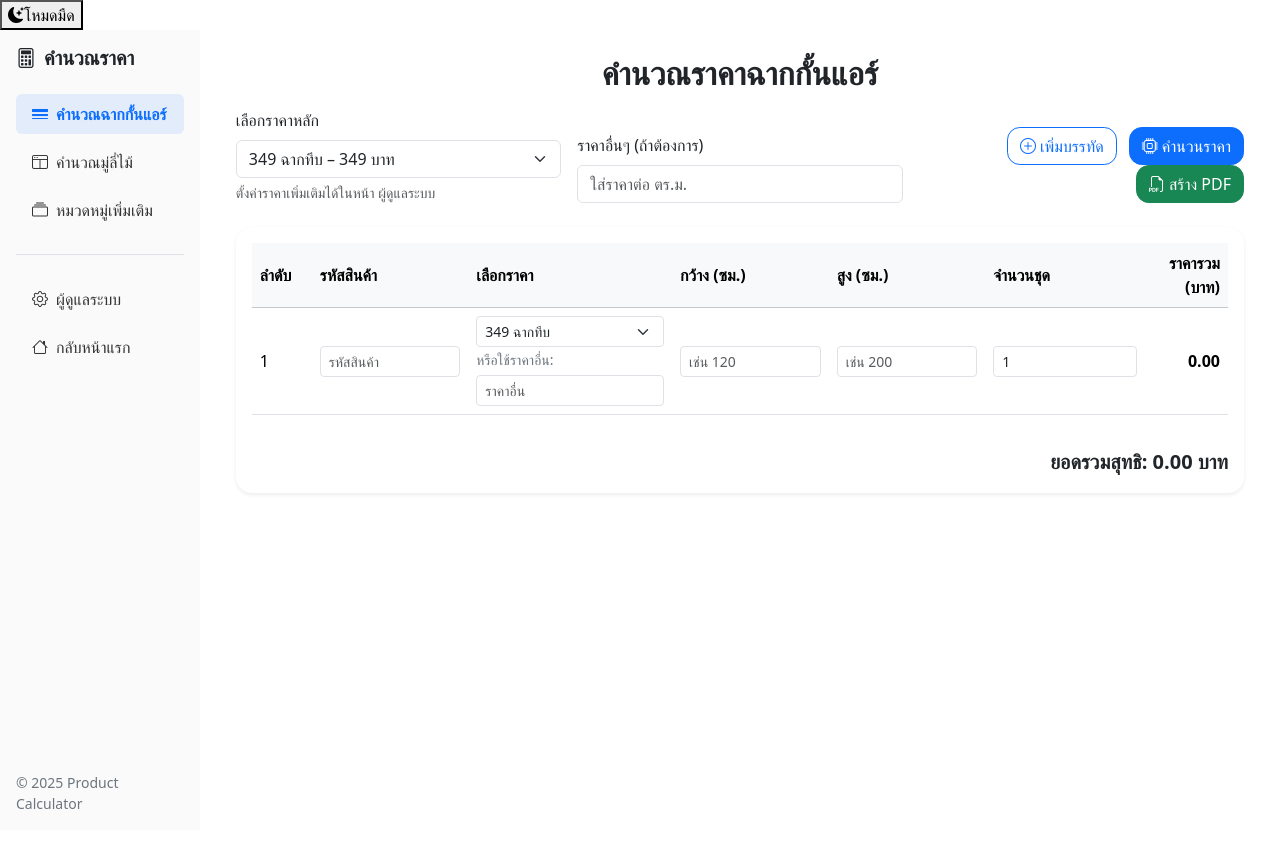
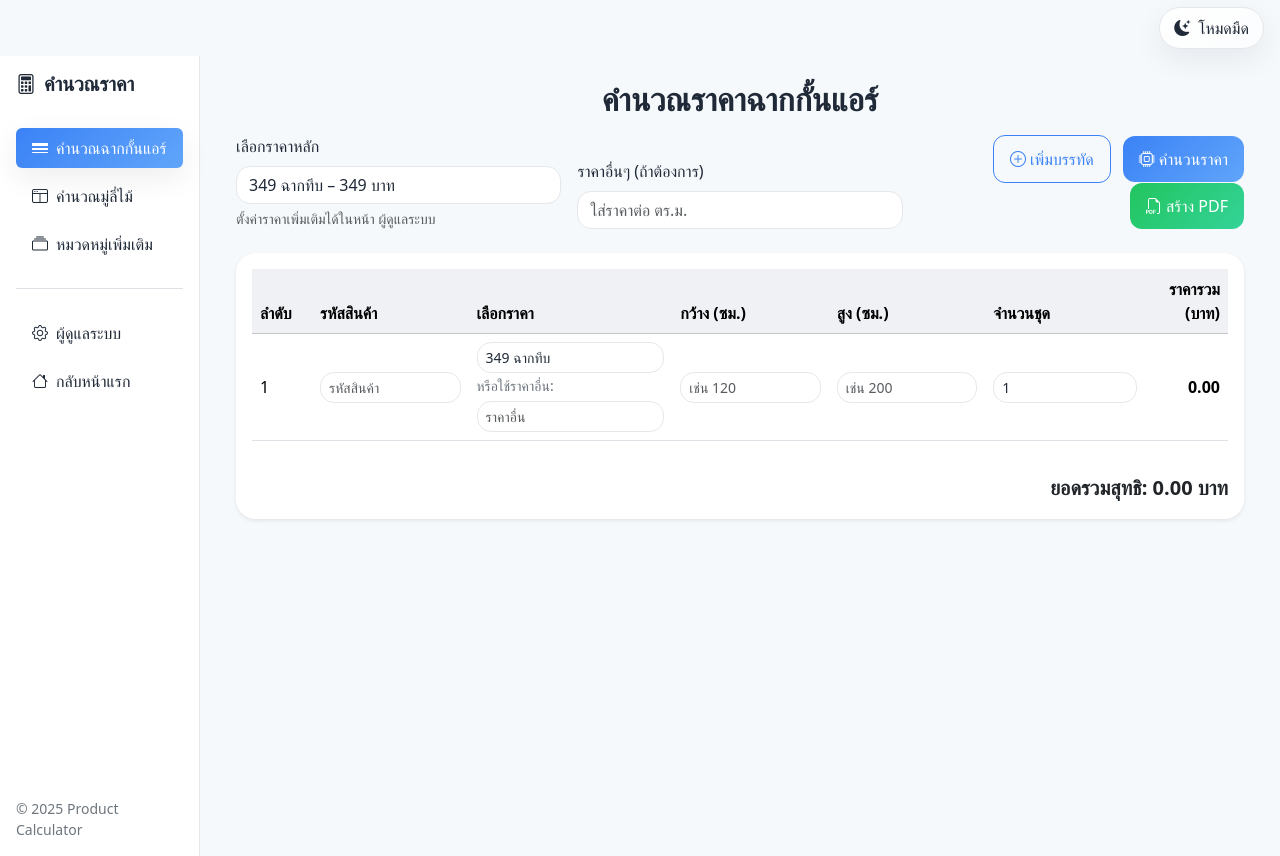
Before and after one commit to OSX-L1/Luna, a plain HTML site: page pvc.html in a window 1280 px wide. Before the commit the page ends 830 px from the top, so only its background shows below. Drawn offline with nearby package versions, Linux system fonts and the light colour scheme.

Commit message:
Add files via upload

```diff
--- a/assets/css/styles.css
+++ b/assets/css/styles.css
@@ -1,10 +1,53 @@
-:root{ --pc-primary:#0d6efd; --pc-bg:#ffffff; }
-body{ background:#fff; }
-.sidebar{ width:260px; min-height:100vh; background:#fafafa; position:sticky; top:0; display:flex; flex-direction:column; }
-.nav-link{ color:#333; }
-.nav-link.active{ background:rgba(13,110,253,.1); color:var(--pc-primary); font-weight:600; }
-.hoverable{ transition: transform .05s ease, background .2s; }
-.hoverable:hover{ background:#f0f5ff; transform: translateX(2px); }
-.card{ border-radius: 1rem; }
-.btn{ border-radius: .8rem; }
-.table td, .table th{ vertical-align: middle; }
+:root{
+  --pc-bg: #f6f9fc;
+  --pc-surface: #ffffff;
+  --pc-text: #1f2937;
+  --pc-muted: #6b7280;
+  --pc-border: #e5e7eb;
+  --pc-primary: #3b82f6;
+  --pc-primary-2: #60a5fa;
+  --pc-success: #22c55e;
+  --pc-success-2: #34d399;
+  --pc-danger: #ef4444;
+  --pc-card-radius: 20px;
+  --pc-input-radius: 14px;
+  --pc-shadow: 0 10px 30px rgba(2,6,23,.07);
+}
+:root[data-theme="dark"]{
+  --pc-bg: #0b1220;
+  --pc-surface: #111827;
+  --pc-text: #e5e7eb;
+  --pc-muted: #9ca3af;
+  --pc-border: #1f2937;
+  --pc-primary: #60a5fa;
+  --pc-primary-2: #93c5fd;
+  --pc-success: #34d399;
+  --pc-success-2: #86efac;
+  --pc-danger: #f87171;
+  --pc-shadow: 0 10px 30px rgba(0,0,0,.55);
+}
+*{ box-sizing: border-box; }
+body{ background: var(--pc-bg); color: var(--pc-text); }
+.topbar{ height:56px; display:flex; align-items:center; justify-content:flex-end; padding:0 16px; }
+.theme-btn{ display:inline-flex; align-items:center; gap:.5rem; background: linear-gradient(135deg,var(--pc-surface),rgba(255,255,255,.6)); border:1px solid var(--pc-border); color:var(--pc-text); border-radius: 999px; padding:8px 14px; box-shadow: var(--pc-shadow); }
+.theme-btn:hover{ filter: brightness(1.03); }
+.sidebar{ width: 260px; min-height: 100vh; background: var(--pc-surface); border-right: 1px solid var(--pc-border); position: sticky; top:0; display:flex; flex-direction:column; gap:8px; }
+.sidebar h5{ color: var(--pc-text); }
+.nav-link{ color: var(--pc-text); font-weight: 500; }
+.nav-link.active{ color: #fff; background: linear-gradient(135deg, var(--pc-primary), var(--pc-primary-2)); box-shadow: var(--pc-shadow); }
+.hoverable{ transition: transform .05s ease, background .2s, color .2s; }
+.hoverable:hover{ background: rgba(99,102,241,.08); transform: translateX(3px); }
+.card{ border-radius: var(--pc-card-radius); border:1px solid var(--pc-border); background: var(--pc-surface); box-shadow: var(--pc-shadow); }
+.btn{ border-radius: 12px; border:0; padding:.7rem 1rem; }
+.btn-primary{ background: linear-gradient(135deg, var(--pc-primary), var(--pc-primary-2)); }
+.btn-outline-primary{ border:1px solid var(--pc-primary); color: var(--pc-primary); background: transparent; }
+.btn-outline-primary:hover{ background: var(--pc-primary); color:#fff; }
+.btn-success{ background: linear-gradient(135deg, var(--pc-success), var(--pc-success-2)); }
+.btn-outline-danger{ border-radius: 10px; }
+.form-control,.form-select{ border-radius: var(--pc-input-radius); border:1px solid var(--pc-border); background: var(--pc-surface); color: var(--pc-text); }
+.form-control:focus,.form-select:focus{ box-shadow: 0 0 0 .20rem rgba(59,130,246,.15); border-color: var(--pc-primary); }
+.table{ color: var(--pc-text); }
+.table-light{ --bs-table-bg: rgba(148,163,184,.15); color: var(--pc-text); }
+.modal-content{ background: var(--pc-surface); color: var(--pc-text); border-radius: 18px; }
+.mt-auto.small, footer { color: var(--pc-muted); }
+.container-fluid .card-body h1,.container-fluid .card-body h2{ letter-spacing: .3px; }
```
